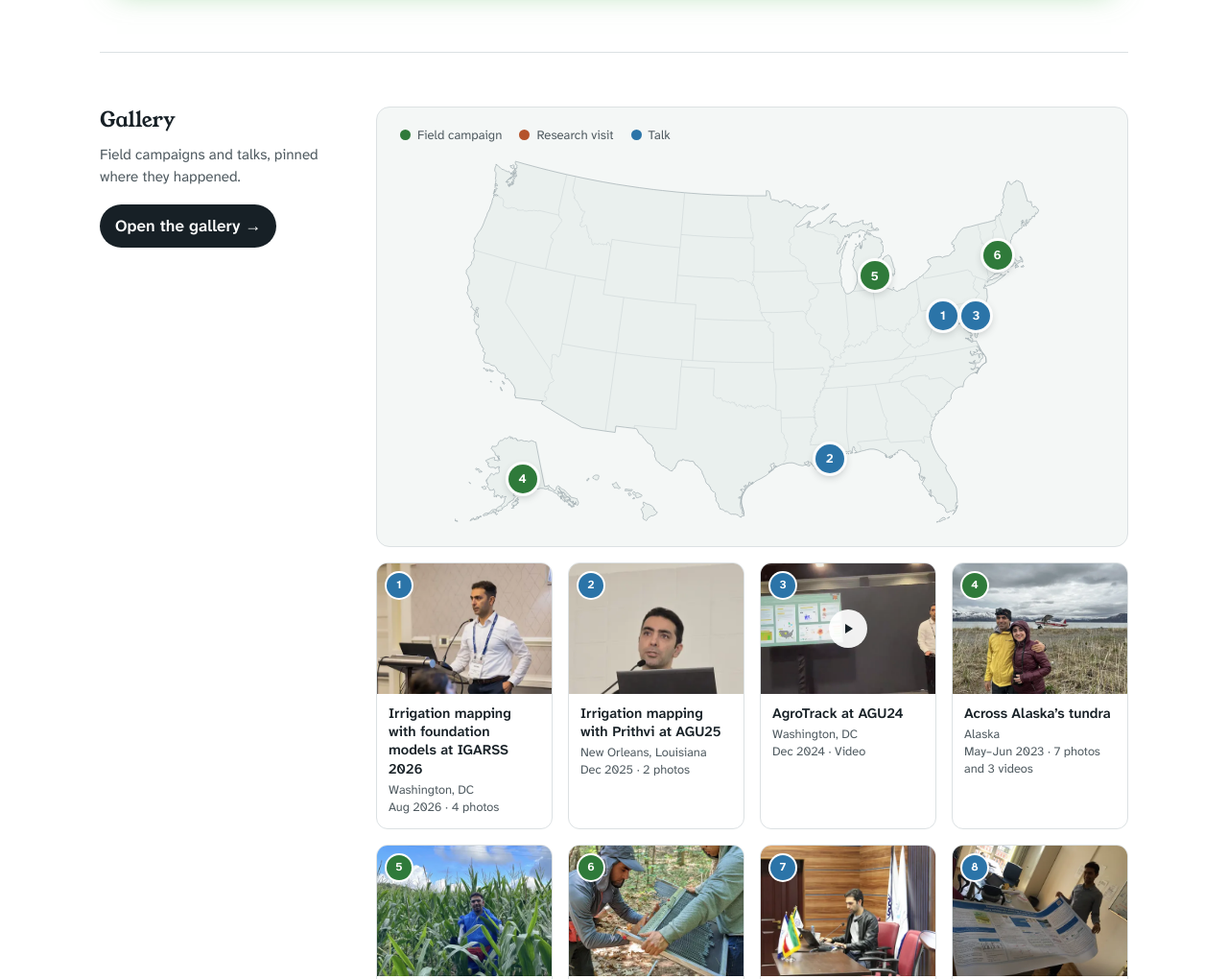
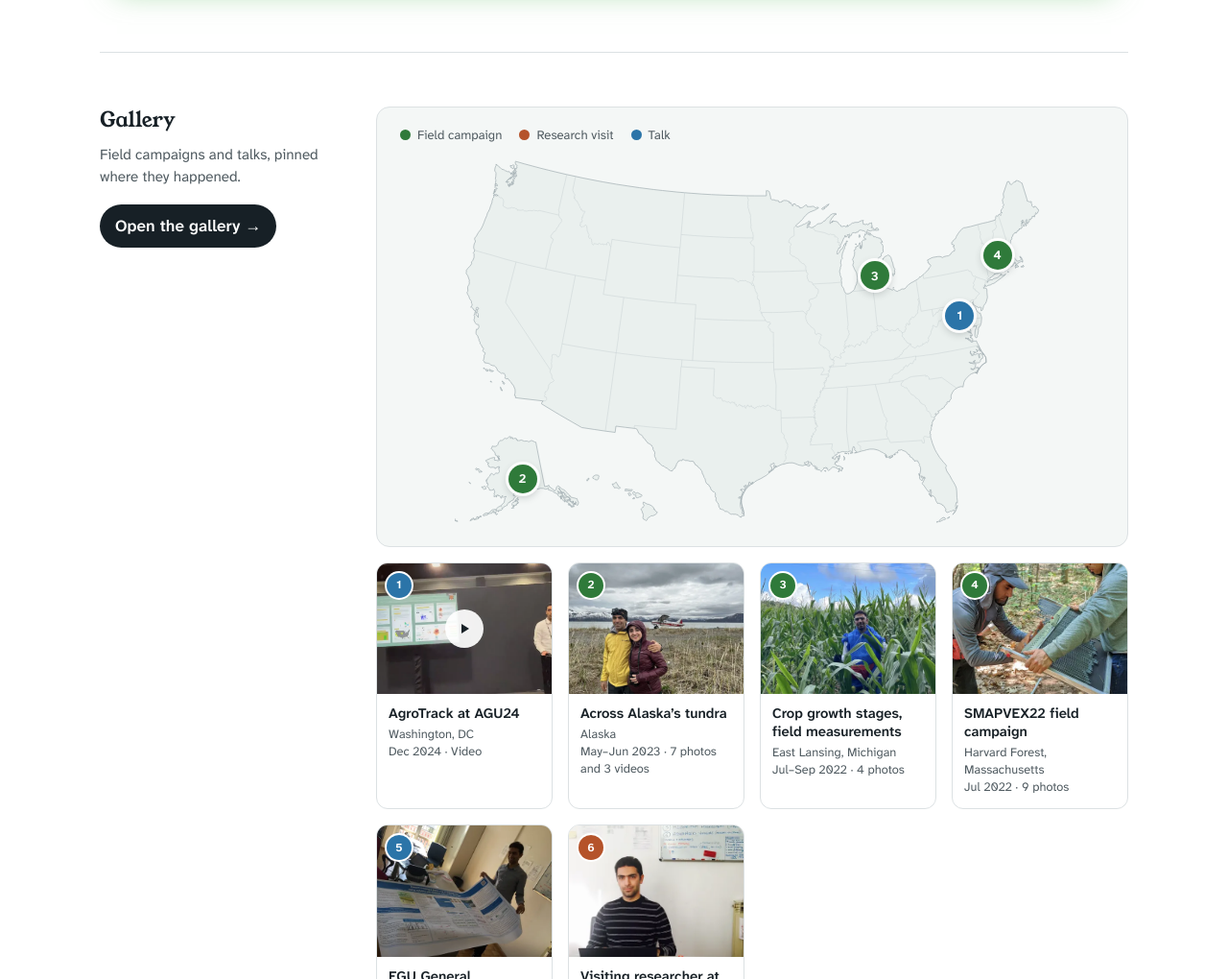
Before and after one commit to ejalilva/irrigation-studies, a plain HTML site: page site/index.html in a window 1280 px wide. Shown: the part 2939-3959 px from the top of the page at 96% size. Drawn offline with Linux system fonts and the light colour scheme.

Commit message:
About page: show a fixed sample of the gallery
Only places marked "about": true in data/gallery.json appear in the
About page's Gallery section: the six that were there before November
14 (CNR IRPI, EGU, SMAPVEX22, Michigan, Alaska, AGU24). AGU25, IGARSS
2026 and Sharif stay on the gallery page only, as will new places unless
asked for. Docs note the rule.

Co-Authored-By: Claude Opus 5.5 <noreply@anthropic.com>
Claude-Session: https://claude.ai/code/session_018Mb1wTeCYq8ECb9qoJ3qK1

```diff
--- a/site/assets/about-gallery.js
+++ b/site/assets/about-gallery.js
@@ -1,5 +1,6 @@
-/* Gallery preview on the About page (index.html, the "Gallery" section): a map of the United States with a numbered pin
-   for every place in data/gallery.json, and a card per place below it, newest first. A pin or a card opens that place in
+/* Gallery preview on the About page (index.html, the "Gallery" section): a small sample of the gallery, the places in
+   data/gallery.json marked "about": true, as a map of the United States with a numbered pin per place and a card per
+   place below it, newest first. Places without "about" are on the gallery page only. A pin or a card opens that place in
    the gallery (gallery.html#<id>); pointing at one highlights the other.
 
    The map is assets/about/us-map.svg (made by scripts/build_us_map.mjs), drawn inline so assets/about.css can colour it
@@ -11,7 +12,7 @@
    date, with month names shortened, and the number of photos and the video; and as its picture the photo named in "cover", else the
    first photo that is not "wide", else the video's poster, cropped at the photo's "position" if it has one.
 
-   Pins closer together than NEAR (in the map's 975 x 610 units; the two Washington, DC talks) sit side by side, west to
+   Pins closer together than NEAR (in the map's 975 x 610 units) sit side by side, west to
    east, centred on their place: each gets --dx, its step left or right, and assets/about.css moves it by --dx pin widths. */
 (() => {
   'use strict';
@@ -70,7 +71,7 @@
     fetch('data/gallery.json').then(r => { if (!r.ok) throw new Error(r.status); return r.json(); }),
     fetch('assets/about/us-map.svg').then(r => r.ok ? r.text() : '')
   ]).then(([data, svg]) => {
-    const places = (data.places || []).map((p, i) => ({ ...p, photos: p.photos || [], i }))
+    const places = (data.places || []).map((p, i) => ({ ...p, photos: p.photos || [], i })).filter(p => p.about)
       .sort((a, b) => when(b.date) - when(a.date) || a.i - b.i);
     if (!places.length) return;
     const kinds = Object.keys(KINDS).filter(k => places.some(p => kind(p) === k));
--- a/site/data/gallery.json
+++ b/site/data/gallery.json
@@ -1,9 +1,10 @@
 {
-  "_how_to_add": "One entry per place. lat/lon place the pin; photos are files in assets/gallery/ (a large .webp about 1400 px and a -sm.webp thumbnail about 480 px). \"wide\": true shows a photo across the full width of the panel, uncropped; \"position\" (CSS object-position, such as \"50% 15%\") picks which part of a tall or wide photo shows in its cropped tile. Add talks and conferences the same way, with kind \"talk\", and research visits with kind \"visit\". A place can also have one \"video\" (an MP4 in assets/media/ with a poster picture) across the top of its panel, and clips among its photos: a photo entry with \"video\": \"assets/media/<name>.mp4\", whose \"file\" pictures are the poster (\"sound\": false for a clip saved without sound). Videos play silently while the panel is open and they are in view. The About page shows every place too, as a numbered pin on a map of the United States and a card: optional \"place\" is a short location for that card (else \"where\"), and optional \"cover\" names the photo it shows (else the first photo that is not wide). See docs/MAINTAINING.md (Gallery).",
+  "_how_to_add": "One entry per place. lat/lon place the pin; photos are files in assets/gallery/ (a large .webp about 1400 px and a -sm.webp thumbnail about 480 px). \"wide\": true shows a photo across the full width of the panel, uncropped; \"position\" (CSS object-position, such as \"50% 15%\") picks which part of a tall or wide photo shows in its cropped tile. Add talks and conferences the same way, with kind \"talk\", and research visits with kind \"visit\". A place can also have one \"video\" (an MP4 in assets/media/ with a poster picture) across the top of its panel, and clips among its photos: a photo entry with \"video\": \"assets/media/<name>.mp4\", whose \"file\" pictures are the poster (\"sound\": false for a clip saved without sound). Videos play silently while the panel is open and they are in view. The About page shows every place too, as a numbered pin on a map of the United States and a card: optional \"place\" is a short location for that card (else \"where\"), and optional \"cover\" names the photo it shows (else the first photo that is not wide). See docs/MAINTAINING.md (Gallery). \"about\": true also shows a place on the About page, a small fixed sample of the gallery; new places go on the gallery page only, unless Ehsan asks.",
   "places": [
     {
       "id": "irpi-italy",
       "kind": "visit",
+      "about": true,
       "title": "Visiting researcher at CNR IRPI",
       "where": "CNR IRPI, Perugia, Italy",
       "place": "Perugia, Italy",
@@ -37,6 +38,7 @@
     {
       "id": "egu-vienna",
       "kind": "talk",
+      "about": true,
       "title": "EGU General Assembly, 2017 and 2018",
       "where": "Austria Center Vienna, Vienna, Austria",
       "place": "Vienna, Austria",
@@ -75,6 +77,7 @@
     {
       "id": "smapvex22",
       "kind": "field",
+      "about": true,
       "title": "SMAPVEX22 field campaign",
       "where": "Harvard Forest, Massachusetts",
       "date": "July 2022",
@@ -129,6 +132,7 @@
     {
       "id": "michigan-crops",
       "kind": "field",
+      "about": true,
       "title": "Crop growth stages, field measurements",
       "where": "Michigan State University, East Lansing",
       "place": "East Lansing, Michigan",
@@ -159,6 +163,7 @@
     {
       "id": "alaska-2023",
       "kind": "field",
+      "about": true,
       "title": "Across Alaska’s tundra",
       "where": "Alaska",
       "date": "May–June 2023",
@@ -223,6 +228,7 @@
     {
       "id": "agu24",
       "kind": "talk",
+      "about": true,
       "title": "AgroTrack at AGU24",
       "where": "Walter E. Washington Convention Center, Washington, DC",
       "place": "Washington, DC",
--- a/site/index.html
+++ b/site/index.html
@@ -19,7 +19,7 @@
 <link rel="stylesheet" href="assets/site.css?v=dd2d328f4d">
 <script src="assets/nav.js?v=19d29af3a2" defer></script>
 <link rel="stylesheet" href="assets/about.css?v=47c4ff1077">
-<script src="assets/about-gallery.js?v=00a08dc95b" defer></script>
+<script src="assets/about-gallery.js?v=1598cc0edf" defer></script>
 <script src="assets/study-cards.js?v=b29cd12306" defer></script>
 <script src="assets/journals.js?v=2bf1a5a0ed"></script>
 <script>
@@ -139,8 +139,9 @@ else if(/^#(research\/\w+|explore|pubs)$/.test(h)||/[?&](tour|popup|cue)\b/.test
       </div>
     </section>
 
-    <!-- Gallery: a map with a numbered pin per place and a card per place, drawn by assets/about-gallery.js from
-         data/gallery.json. Without JavaScript the text and the link to the gallery still show. -->
+    <!-- Gallery: a small sample of the gallery, the places in data/gallery.json marked "about": true, as a map with a
+         numbered pin and a card per place, drawn by assets/about-gallery.js. Without JavaScript the text and the link to
+         the gallery still show. -->
     <section class="ab-sec" id="gallery" aria-labelledby="ab-gl-h">
       <div class="ab-side">
         <h2 id="ab-gl-h">Gallery</h2>
```
Also changed, not shown: 1 other file.
